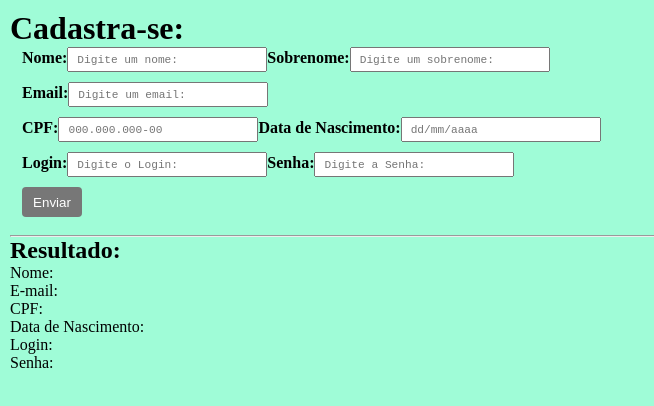
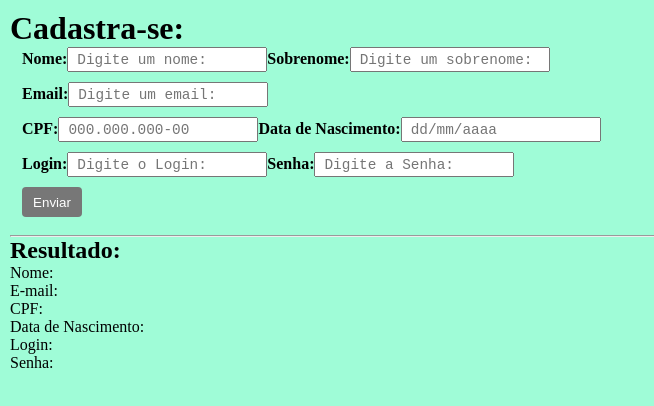
Before and after one commit to JomarFranca/Form_React_01, a React (Create React App) app: page / in a window 1280 px wide. Shown: the top 406 px of the page, without its empty margins (0-654 px from the left). Built offline with nearby package versions, Linux system fonts and the light colour scheme.

Commit message:
Acertando um bug

```diff
--- a/src/App.css
+++ b/src/App.css
@@ -31,6 +31,6 @@ input {
     height: 25px;
     padding: 8px;
     font-family: monospace;
-    font-size: 0.7rem;
+    font-size: 0.9rem;
     color: #777;
 }
```
Also changed, not shown: src/App.js (+9 -0 lines).
